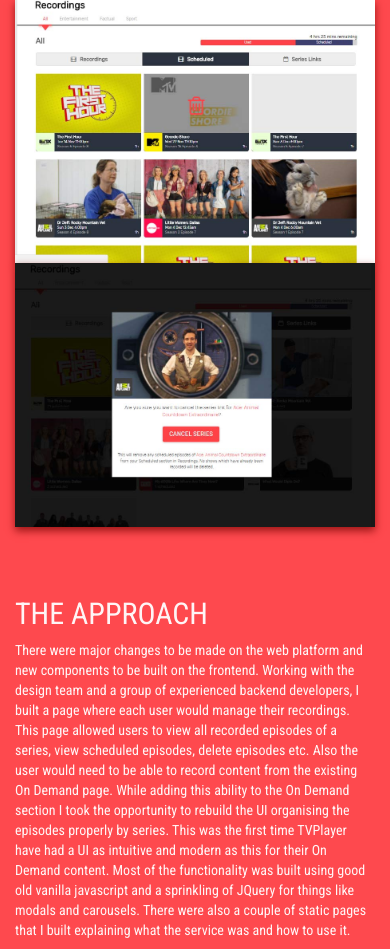
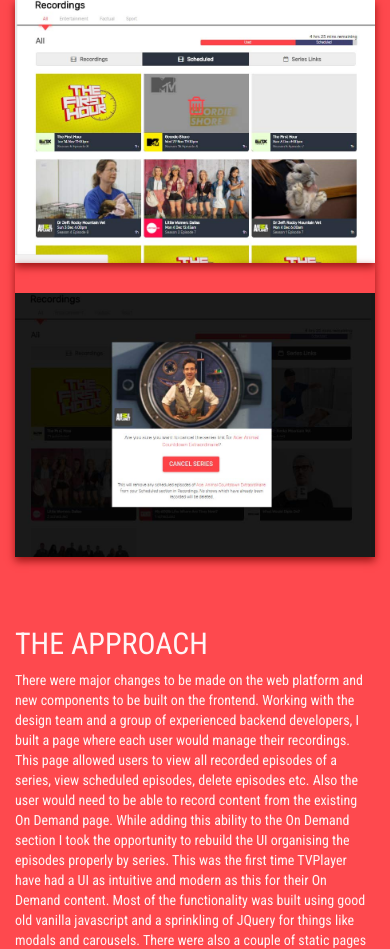
Before and after one commit to olu1987/olu_new, a PHP site: page /npvr.php in a window 390 px wide. Shown: the part 794-1743 px from the top of the page. Run offline with PHP 8.4, Linux system fonts and the light colour scheme.

Commit message:
responsive fix pvr page

```diff
--- a/build/css/application.css
+++ b/build/css/application.css
@@ -804,6 +804,8 @@ a:hover, a:focus {
       text-align: center;
       padding-top: 15px; }
   .promo-lnt .col-md-5 {
+    padding-top: 30px; }
+  .lower-small-image {
     padding-top: 30px; } }
 
 @media (max-width: 1040px) {
--- a/npvr.php
+++ b/npvr.php
@@ -32,7 +32,7 @@ $body = 'not-home tvp'
                 <img class="img-responsive center" src="img/recordings-page-2.jpg"/>
             </div>
             <div class="col-md-4">
-                <img class="img-responsive center" src="img/recordings-page-3.jpg"/>
+                <img class="img-responsive center lower-small-image" src="img/recordings-page-3.jpg"/>
             </div>
         </div>
     </div>
--- a/sass/state/_media-queries.scss
+++ b/sass/state/_media-queries.scss
@@ -52,6 +52,9 @@
       padding-top: 30px;
     }
   }
+  .lower-small-image{
+    padding-top: 30px;
+  }
 }
 
 @media(max-width: 1040px){
```
Also changed, not shown: 1 other file.
